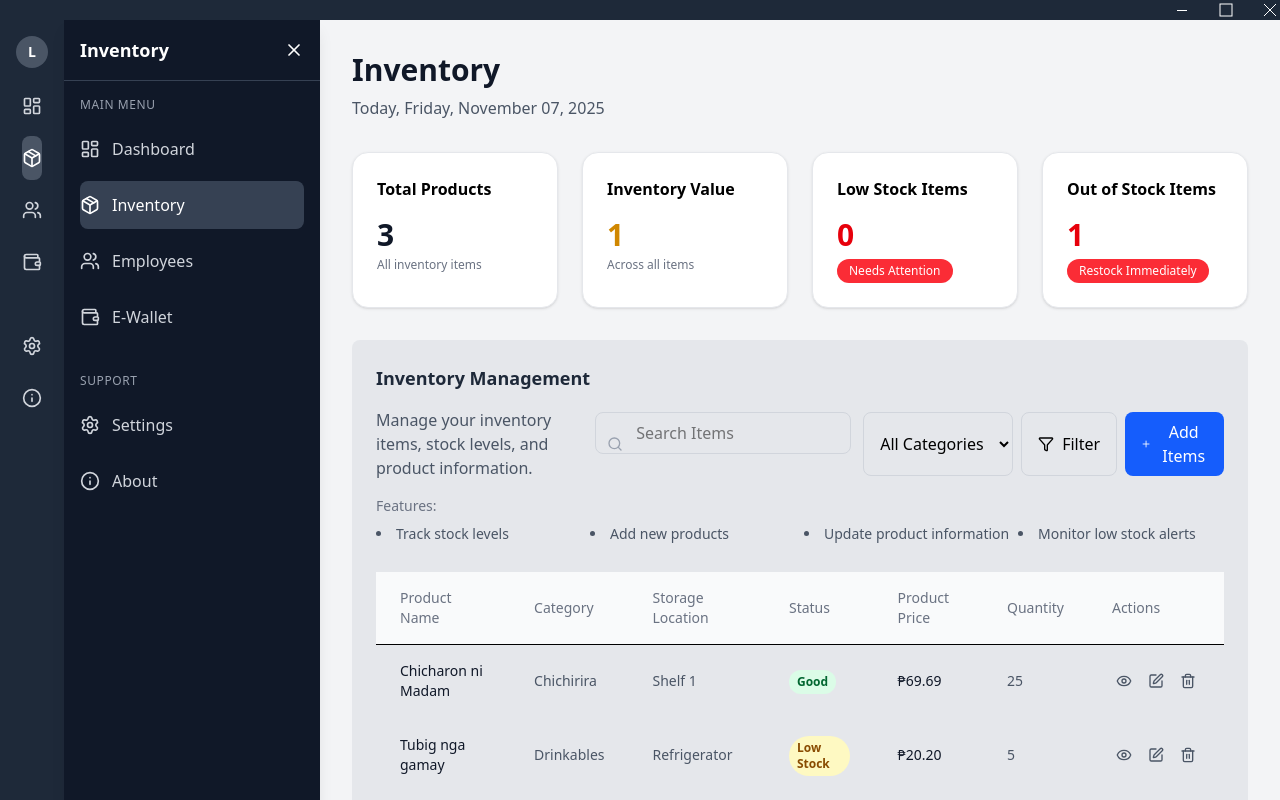
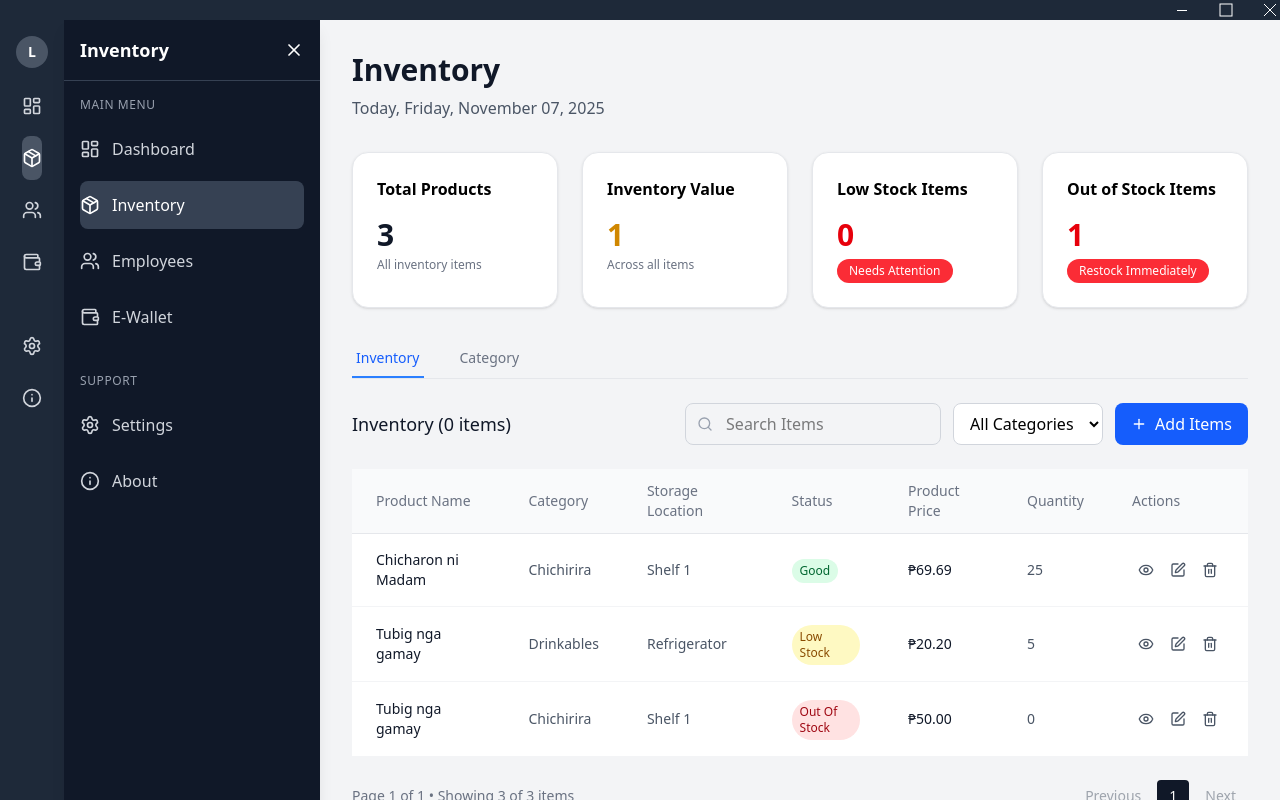
Before and after one commit to 6reenhorn/JIA-Integrated-Management-System, a React (Vite) app: page / in a window 1280 px wide. Both pictures are taken after a click on the button 32 px from the left and 158 px from the top of the page. Built offline with nearby package versions, Linux system fonts and the light colour scheme.

Commit message:
Changes in the inventory table elements

```diff
--- a/client/src/components/inventory/InventoryActions.tsx
+++ b/client/src/components/inventory/InventoryActions.tsx
@@ -16,35 +16,48 @@ const InventoryActions: React.FC<InventoryActionsProps> = ({
   onPageChange
 }) => {
   return (
-    <div className="flex items-center justify-between mt-6 pt-4 border-t">
+    <div className="flex items-center justify-between mt-6">
       <div className="text-sm text-gray-500">
         Page {currentPage} of {totalPages} • Showing {filteredCount} of {totalCount} items
       </div>
-      <div className="flex items-center gap-2">
+      <div className="flex items-center gap-1">
         <button
           disabled={currentPage === 1}
           onClick={() => onPageChange(currentPage - 1)}
-          className="px-3 py-1 text-sm border border-gray-300 rounded hover:bg-gray-50 disabled:opacity-50 disabled:cursor-not-allowed"
+          className="px-3 py-1.5 text-sm text-gray-600 hover:bg-gray-100 disabled:opacity-50 disabled:cursor-not-allowed rounded"
         >
           Previous
         </button>
-        {Array.from({ length: totalPages }, (_, i) => i + 1).map(page => (
-          <button
-            key={page}
-            onClick={() => onPageChange(page)}
-            className={`px-3 py-1 text-sm border rounded ${
-              currentPage === page
-                ? 'bg-gray-900 text-white border-gray-900'
-                : 'border-gray-300 hover:bg-gray-50'
-            }`}
-          >
-            {page}
-          </button>
-        ))}
+        {Array.from({ length: Math.min(5, totalPages) }, (_, i) => {
+          let pageNum;
+          if (totalPages <= 5) {
+            pageNum = i + 1;
+          } else if (currentPage <= 3) {
+            pageNum = i + 1;
+          } else if (currentPage >= totalPages - 2) {
+            pageNum = totalPages - 4 + i;
+          } else {
+            pageNum = currentPage - 2 + i;
+          }
+
+          return (
+            <button
+              key={pageNum}
+              onClick={() => onPageChange(pageNum)}
+              className={`px-3 py-1.5 text-sm rounded ${
+                currentPage === pageNum
+                  ? 'bg-gray-900 text-white'
+                  : 'text-gray-600 hover:bg-gray-100'
+              }`}
+            >
+              {pageNum}
+            </button>
+          );
+        })}
         <button
           disabled={currentPage === totalPages}
           onClick={() => onPageChange(currentPage + 1)}
-          className="px-3 py-1 text-sm border border-gray-300 rounded hover:bg-gray-50 disabled:opacity-50 disabled:cursor-not-allowed"
+          className="px-3 py-1.5 text-sm text-gray-600 hover:bg-gray-100 disabled:opacity-50 disabled:cursor-not-allowed rounded"
         >
           Next
         </button>
--- a/client/src/components/inventory/InventoryFilters.tsx
+++ b/client/src/components/inventory/InventoryFilters.tsx
@@ -1,5 +1,5 @@
 import React from 'react';
-import { Search, Filter, Plus } from 'lucide-react';
+import { Search, Plus } from 'lucide-react';
 
 interface InventoryFiltersProps {
   searchTerm: string;
@@ -10,6 +10,9 @@ interface InventoryFiltersProps {
   filterOpen: boolean;
   setFilterOpen: (open: boolean) => void;
   onAddItem: () => void;
+  totalItems?: number;
+  activeTab?: string;
+  setActiveTab?: (tab: string) => void;
 }
 
 const InventoryFilters: React.FC<InventoryFiltersProps> = ({
@@ -18,18 +21,48 @@ const InventoryFilters: React.FC<InventoryFiltersProps> = ({
   selectedCategory,
   setSelectedCategory,
   categories,
-  filterOpen,
-  setFilterOpen,
-  onAddItem
+  onAddItem,
+  totalItems = 0,
+  activeTab = 'inventory',
+  setActiveTab = () => {}
 }) => {
   return (
     <div className="mb-6">
-      <div className="flex flex-col sm:flex-row sm:items-center sm:justify-between mb-4">
-        <p className="text-gray-600 mb-4 sm:mb-0">
-          Manage your inventory items, stock levels, and product information.
-        </p>
+      {/* Navigation Tabs */}
+      <div className="border-b border-gray-200 mb-6">
+        <nav className="flex space-x-8">
+          <button
+            onClick={() => setActiveTab('inventory')}
+            className={`py-2 px-1 border-b-2 font-medium text-sm ${
+              activeTab === 'inventory'
+                ? 'border-blue-500 text-blue-600'
+                : 'border-transparent text-gray-500 hover:text-gray-700 hover:border-gray-300'
+            }`}
+          >
+            Inventory
+          </button>
+          <button
+            onClick={() => setActiveTab('category')}
+            className={`py-2 px-1 border-b-2 font-medium text-sm ${
+              activeTab === 'category'
+                ? 'border-blue-500 text-blue-600'
+                : 'border-transparent text-gray-500 hover:text-gray-700 hover:border-gray-300'
+            }`}
+          >
+            Category
+          </button>
+        </nav>
+      </div>
 
-        <div className="flex flex-col sm:flex-row gap-3">
+
+
+      {/* Header with Search and Actions */}
+      <div className="flex items-center justify-between mb-6">
+        <h2 className="text-lg font-medium text-gray-900">
+          {activeTab === 'inventory' ? `Inventory (${totalItems} items)` : 'Category'}
+        </h2>
+
+        <div className="flex gap-3">
           <div className="relative">
             <Search className="absolute left-3 top-1/2 transform -translate-y-1/2 text-gray-400 w-4 h-4" />
             <input
@@ -37,29 +70,20 @@ const InventoryFilters: React.FC<InventoryFiltersProps> = ({
               placeholder="Search Items"
               value={searchTerm}
               onChange={(e) => setSearchTerm(e.target.value)}
-              className="pl-10 pr-4 py-2 border border-gray-300 rounded-lg focus:ring-2 focus:ring-blue-500 focus:border-blue-500 w-full sm:w-64"
+              className="pl-10 pr-4 py-2 border border-gray-300 rounded-lg focus:ring-2 focus:ring-blue-500 focus:border-blue-500 w-64"
             />
           </div>
 
-          <div className="flex gap-2">
           <select
             value={selectedCategory}
             onChange={(e) => setSelectedCategory(e.target.value)}
-              className="px-3 py-2 border border-gray-300 rounded-lg focus:ring-2 focus:ring-blue-500 focus:border-blue-500"
+            className="px-3 py-2 border border-gray-300 rounded-lg focus:ring-2 focus:ring-blue-500 focus:border-blue-500 bg-white"
           >
             <option value="all">All Categories</option>
             {categories.map(category => (
               <option key={category} value={category}>{category}</option>
             ))}
           </select>
-
-            <button
-              onClick={() => setFilterOpen(!filterOpen)}
-              className="flex items-center gap-2 px-4 py-2 border border-gray-300 rounded-lg hover:bg-gray-50 transition-colors"
-            >
-              <Filter className="w-4 h-4" />
-              Filter
-            </button>
 
           <button
             onClick={onAddItem}
@@ -71,18 +95,6 @@ const InventoryFilters: React.FC<InventoryFiltersProps> = ({
         </div>
       </div>
     </div>
-
-      {/* Features List */}
-      <div className="mb-6">
-        <div className="text-sm text-gray-500 mb-2">Features:</div>
-        <ul className="text-sm text-gray-600 list-disc list-inside space-y-1 grid grid-cols-2 md:grid-cols-4 gap-2">
-          <li>Track stock levels</li>
-          <li>Add new products</li>
-          <li>Update product information</li>
-          <li>Monitor low stock alerts</li>
-        </ul>
-      </div>
-    </div>
   );
 };
 
--- a/client/src/components/inventory/InventoryTable.tsx
+++ b/client/src/components/inventory/InventoryTable.tsx
@@ -18,19 +18,19 @@ const InventoryTable: React.FC<InventoryTableProps> = ({
 }) => {
   return (
     <div className="overflow-x-auto">
-      <table className="w-full">
-        <thead className="bg-gray-50 border-b">
+      <table className="w-full bg-white">
+        <thead className="bg-gray-50 border-b border-gray-200">
           <tr>
-            <th className="text-left py-4 px-6 text-sm font-medium text-gray-500">Product Name</th>
-            <th className="text-left py-4 px-6 text-sm font-medium text-gray-500">Category</th>
-            <th className="text-left py-4 px-6 text-sm font-medium text-gray-500">Storage Location</th>
-            <th className="text-left py-4 px-6 text-sm font-medium text-gray-500">Status</th>
-            <th className="text-left py-4 px-6 text-sm font-medium text-gray-500">Product Price</th>
-            <th className="text-left py-4 px-6 text-sm font-medium text-gray-500">Quantity</th>
-            <th className="text-left py-4 px-6 text-sm font-medium text-gray-500">Actions</th>
+            <th className="text-left py-3 px-6 text-sm font-medium text-gray-500">Product Name</th>
+            <th className="text-left py-3 px-6 text-sm font-medium text-gray-500">Category</th>
+            <th className="text-left py-3 px-6 text-sm font-medium text-gray-500">Storage Location</th>
+            <th className="text-left py-3 px-6 text-sm font-medium text-gray-500">Status</th>
+            <th className="text-left py-3 px-6 text-sm font-medium text-gray-500">Product Price</th>
+            <th className="text-left py-3 px-6 text-sm font-medium text-gray-500">Quantity</th>
+            <th className="text-left py-3 px-6 text-sm font-medium text-gray-500">Actions</th>
           </tr>
         </thead>
-        <tbody className="divide-y divide-gray-200">
+        <tbody className="divide-y divide-gray-100">
           {items.map((item) => (
             <tr key={item.id} className="hover:bg-gray-50">
               <td className="py-4 px-6 text-sm font-medium text-gray-900">
@@ -43,7 +43,12 @@ const InventoryTable: React.FC<InventoryTableProps> = ({
                 {item.storageLocation}
               </td>
               <td className="py-4 px-6">
-                <span className={`inline-flex px-2 py-1 text-xs font-semibold rounded-full ${getStatusColor(item.status)}`}>
+                <span className={`inline-flex px-2 py-1 text-xs font-medium rounded-full ${
+                  item.status === 'Good' ? 'bg-green-100 text-green-800' :
+                  item.status === 'Low Stock' ? 'bg-yellow-100 text-yellow-800' :
+                  item.status === 'Out Of Stock' ? 'bg-red-100 text-red-800' :
+                  getStatusColor(item.status)
+                }`}>
                   {item.status}
                 </span>
               </td>
@@ -54,24 +59,24 @@ const InventoryTable: React.FC<InventoryTableProps> = ({
                 {item.quantity || 0}
               </td>
               <td className="py-4 px-6">
-                <div className="flex items-center gap-2">
+                <div className="flex items-center gap-1">
                   <button
                     onClick={() => onViewItem(item.id)}
-                    className="p-1 hover:bg-gray-100 rounded transition-colors"
+                    className="p-1.5 hover:bg-gray-100 rounded transition-colors"
                     title="View"
                   >
                     <Eye className="w-4 h-4 text-gray-600" />
                   </button>
                   <button
                     onClick={() => onEditItem(item.id)}
-                    className="p-1 hover:bg-gray-100 rounded transition-colors"
+                    className="p-1.5 hover:bg-gray-100 rounded transition-colors"
                     title="Edit"
                   >
                     <Edit className="w-4 h-4 text-gray-600" />
                   </button>
                   <button
                     onClick={() => onDeleteItem(item.id)}
-                    className="p-1 hover:bg-gray-100 rounded transition-colors"
+                    className="p-1.5 hover:bg-gray-100 rounded transition-colors"
                     title="Delete"
                   >
                     <Trash2 className="w-4 h-4 text-gray-600" />
--- a/client/src/pages/Inventory.tsx
+++ b/client/src/pages/Inventory.tsx
@@ -1,5 +1,4 @@
 import React, { useState, useMemo } from 'react';
-import DashboardCard from '../components/layout/LayoutCard';
 import InventoryStats from '../components/inventory/InventoryStats';
 import InventoryFilters from '../components/inventory/InventoryFilters';
 import InventoryTable from '../components/inventory/InventoryTable';
@@ -83,9 +82,6 @@ const Inventory: React.FC = () => {
     <div className="space-y-6">
       {/* Summary Cards */}
       <InventoryStats stats={stats} />
-
-      {/* Main Inventory Management */}
-      <DashboardCard title="Inventory Management">
         {/* Header Controls */}
         <InventoryFilters
           searchTerm={searchTerm}
@@ -114,7 +110,6 @@ const Inventory: React.FC = () => {
           totalCount={inventoryItems.length}
           onPageChange={handlePageChange}
         />
-      </DashboardCard>
     </div>
   );
 };
--- a/client/src/utils/inventory_utils.ts
+++ b/client/src/utils/inventory_utils.ts
@@ -1,14 +1,12 @@
 import type { InventoryItem } from '../types/inventory_types';
 
-export const getStatusColor = (status: InventoryItem['status']): string => {
-  switch (status) {
-    case 'Good':
+export const getStatusColor = (status: string): string => {
+  switch (status.toLowerCase()) {
+    case 'in stock':
       return 'bg-green-100 text-green-800';
-    case 'Low Stock':
+    case 'low stock':
       return 'bg-yellow-100 text-yellow-800';
-    case 'Out Of Stock':
-      return 'bg-red-100 text-red-800';
-    case 'Expired':
+    case 'out of stock':
       return 'bg-red-100 text-red-800';
     default:
       return 'bg-gray-100 text-gray-800';
```
Lines whose indentation alone changed are shown as unchanged.
